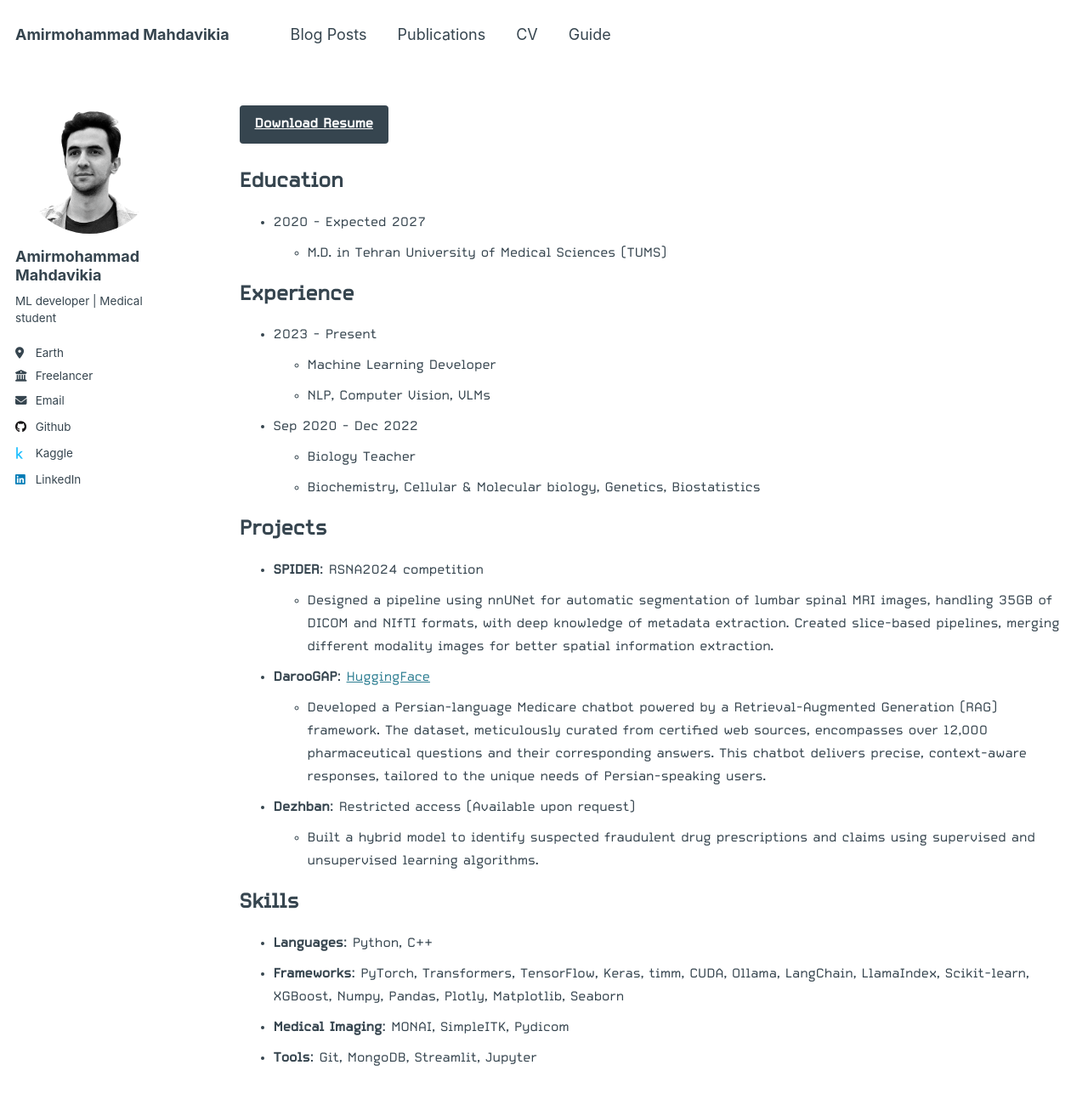
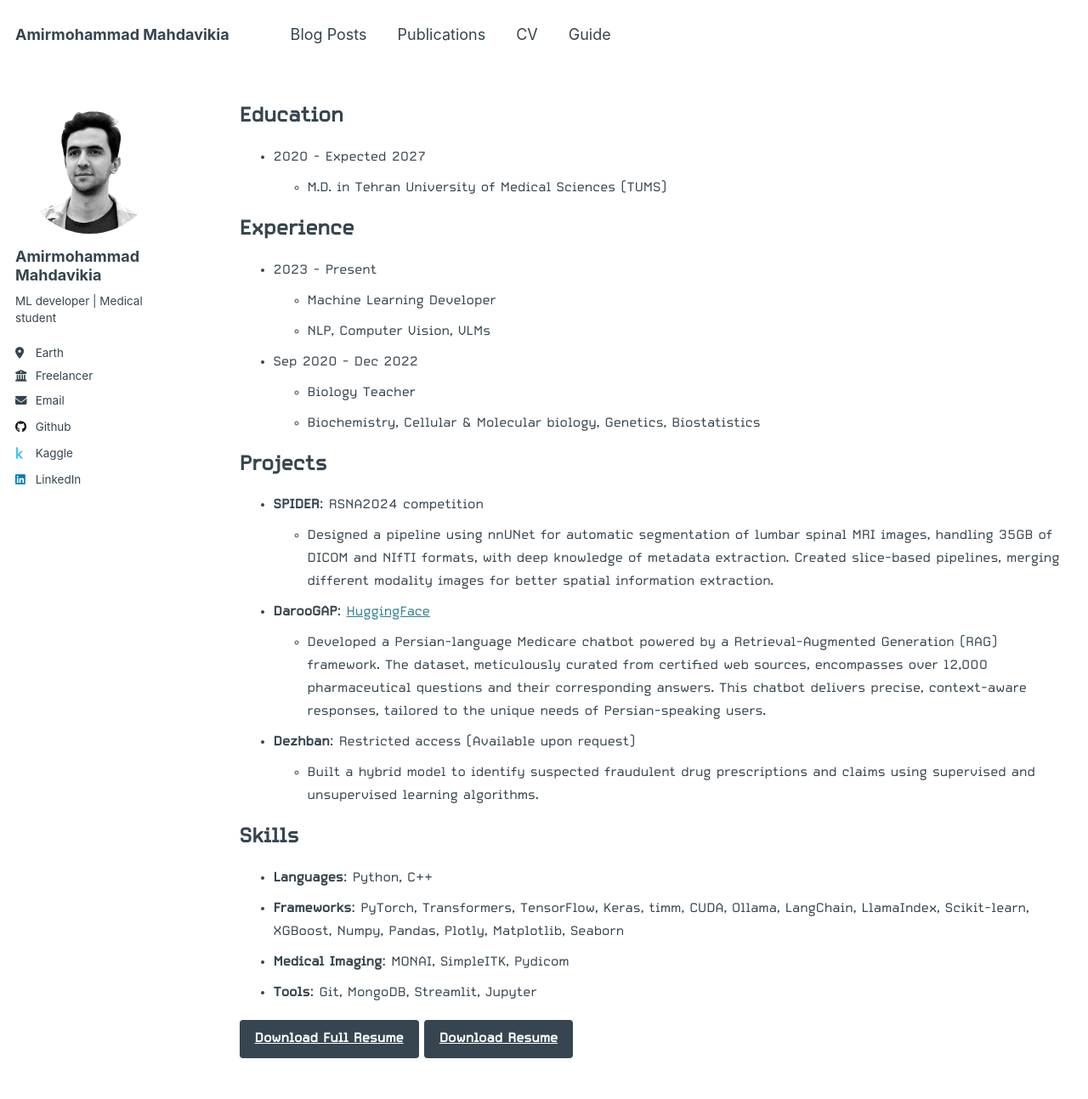
Before and after one commit to ammomahdavikia/ammomahdavikia.github.io, a Jekyll site: the page built from _pages/cv.md, in a window 1280 px wide and 1400 px high. Shown: the top 1293 px of the window at 85% size. Built offline with Jekyll 4.4.1, drawn with Linux system fonts in a browser that asks for light colours.

Commit message:
Update the resume

```diff
--- a/_pages/cv.md
+++ b/_pages/cv.md
@@ -43,3 +41,7 @@
 * __Frameworks__: PyTorch, Transformers, TensorFlow, Keras, timm, CUDA, Ollama, LangChain, LlamaIndex, Scikit-learn, XGBoost, Numpy, Pandas, Plotly, Matplotlib, Seaborn
 * __Medical Imaging__: MONAI, SimpleITK, Pydicom
 * __Tools__: Git, MongoDB, Streamlit, Jupyter
+
+
+[Download Full Resume](/files/Resume-Amirmohammad.pdf){: .btn }
+<a href="resume.pdf" class="btn btn--centered">Download Resume</a>
```
Also changed, not shown: other parts of _pages/cv.md (+0 -2 lines).
